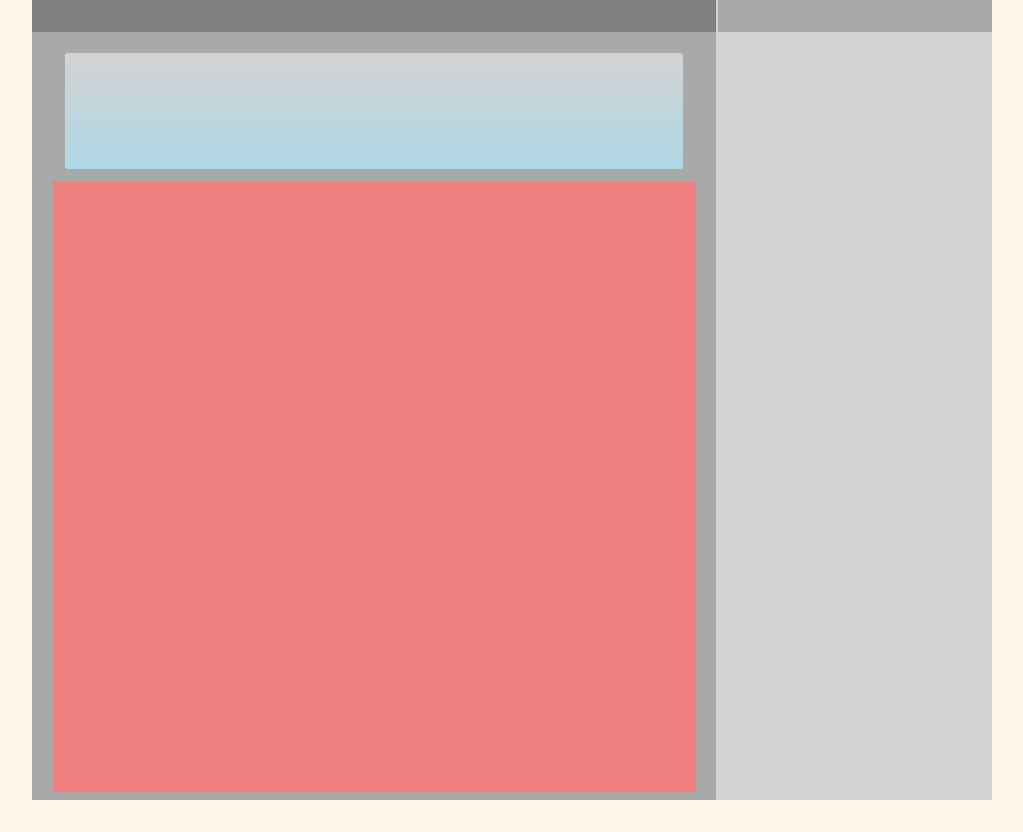
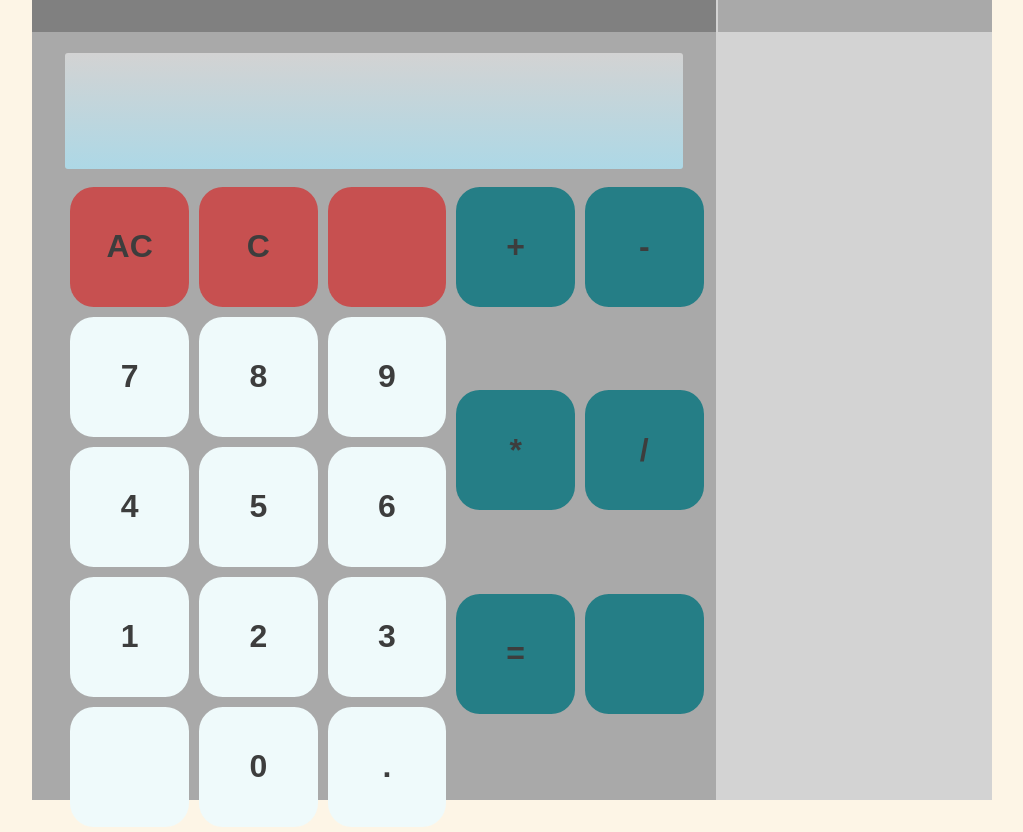
Before and after one commit to bianolin/Calculator, a Vue app: page / in a window 1280 px wide. Shown: the whole page, without its empty margins (128-1151 px from the left). Before the commit the page ends 800 px from the top, so only its background shows below. Built offline with nearby package versions, Linux system fonts and the light colour scheme.

Commit message:
Adding buttons

```diff
--- a/package.json
+++ b/package.json
@@ -36,7 +36,9 @@
     "parserOptions": {
       "parser": "babel-eslint"
     },
-    "rules": {}
+    "rules": {
+      "no-debugger": "off"
+    }
   },
   "browserslist": [
     "> 1%",
--- /dev/null
+++ b/src/components/CustomButton.vue
@@ -0,0 +1,87 @@
+<template>
+  <div class="CusBtnMain" v-bind:class="sIsWideBtn()">
+    <button class="CustBtnMainBtn" v-bind:class="btnType" >
+      {{btnText}}
+    </button>
+  </div>
+</template>
+
+<script>
+
+export default {
+  name: 'CustomButton',
+  components: {
+  },
+  props: {
+    btnText: String,
+    btnType: String,
+    isWide: {
+      type: Boolean,
+      default: false
+    },
+  },
+  created() {
+    return 0;
+  },
+  methods: {
+    sIsWideBtn: function() {
+      if (this.isWide==="true") {
+        return "CusBtnMainWide";
+      }
+      else{
+        return "";
+      }
+    }
+  }
+}
+</script>
+
+<style lang="scss" scoped>
+.CusBtnMain{
+  flex: 1;
+  display: inline-block;
+  padding: 5px;
+  max-height: 120px;
+  max-width: 120px;
+  min-width: 100px;
+  // min-width: 80px;
+  // min-height: 80px;
+  width: 100%;
+  height: 100%;
+  .CusBtnMain_Num{
+    background-color: #effafb;
+  }
+  .CusBtnMain_Clr{
+    background-color: #c75050;
+  }
+  .CusBtnMain_Sgn{
+    background-color: #257e86;
+  }
+  .CustBtnMainBtn{
+    width: 100%;
+    height: 100%;
+    font-size: 32px;
+    cursor: pointer;
+    text-align: center;
+    font-weight: 700;
+    outline: none;
+    color: rgb(61, 61, 61);
+    // background-color: #effafb;
+    border: none;
+    border-radius: 20%;
+  }
+
+  .CustBtnMainBtn:hover {
+    background-color: #aeb2c7;
+  }
+
+  .CustBtnMainBtn:active {
+    background-color: #516088;
+    transform: translateY(2px);
+  }
+}
+
+.CusBtnMainWide{
+  flex: 2 !important;
+}
+</style>
--- a/src/views/Calculator.vue
+++ b/src/views/Calculator.vue
@@ -32,6 +32,7 @@ export default {
   width: 100%;
   background-color: lightgray;
   display: flex;
+  flex-direction: row;
   .CalArea{
     flex: 5;
     height: 100%;
--- a/src/views/CalculatorPanel.vue
+++ b/src/views/CalculatorPanel.vue
@@ -25,6 +25,7 @@ export default {
 .PanelMain{
   box-sizing: border-box;
   height: 100%;
+  width: 100%;
   padding: 3%;
   // background-color:darkorange;
   .PanelMainTop{
@@ -36,6 +37,9 @@ export default {
   }
   .PanelMainButtonArea{
     height: 84%;
+    width: 100%;
+    margin-left: 2%;
+    margin-right: 2%;
     // background-color:lightcoral;
     padding-top: 2%;
   }
--- a/src/views/CalculatorPanelBtnArea.vue
+++ b/src/views/CalculatorPanelBtnArea.vue
@@ -1,16 +1,39 @@
 <template>
   <div class="CalculatorPanelBtnAreaMain">
-
+    <div class="CPBA_Left">
+      <CustomButton btn-text=" " btn-type="CusBtnMain_Clr"/>
+      <CustomButton btn-text="C" btn-type="CusBtnMain_Clr"/>
+      <CustomButton btn-text="AC" btn-type="CusBtnMain_Clr"/>
+      <CustomButton v-for="(value, index) in 9" v-bind:key="index"
+        :btn-text="10-value" btn-type="CusBtnMain_Num"/>
+      <CustomButton btn-text="." btn-type="CusBtnMain_Num"/>
+      <CustomButton btn-text="0" btn-type="CusBtnMain_Num"/>
+      <CustomButton btn-text=" " btn-type="CusBtnMain_Num"/>
+    </div>
+    <div class="CPBA_Rght">
+      <CustomButton btn-text="+" btn-type="CusBtnMain_Sgn"/>
+      <CustomButton btn-text="-" btn-type="CusBtnMain_Sgn"/>
+      <CustomButton btn-text="*" btn-type="CusBtnMain_Sgn"/>
+      <CustomButton btn-text="/" btn-type="CusBtnMain_Sgn"/>
+      <CustomButton btn-text="=" btn-type="CusBtnMain_Sgn"/>
+      <CustomButton btn-text=" " btn-type="CusBtnMain_Sgn"/>
+    </div>
   </div>
 </template>
 
 <script>
 // @ is an alias to /src
-// import HelloWorld from '@/components/HelloWorld.vue'
+import CustomButton from '@/components/CustomButton.vue'
 
 export default {
   name: 'CalculatorPanelBtnArea',
   components: {
+    CustomButton
+  },
+  data: function () {
+    return {
+
+    }
   }
 }
 </script>
@@ -18,6 +41,25 @@ export default {
 <style lang="scss" scoped>
 .CalculatorPanelBtnAreaMain{
   height: 100%;
-  background-color:lightcoral;
+  width: 100%;
+  display: flex;
+  flex-direction: row;
+  flex-wrap: wrap;
+  .CPBA_Left{
+    flex: 3;
+    height: 100%;
+    width: 100%;
+    display: flex;
+    flex-direction: row-reverse;
+    flex-wrap: wrap;
+  }
+  .CPBA_Rght{
+    flex: 2;
+    height: 100%;
+    width: 100%;
+    display: flex;
+    flex-wrap: wrap;
+    flex-direction: row;
+  }
 }
 </style>
--- /dev/null
+++ b/vue.config.js
@@ -0,0 +1,3 @@
+module.exports = {
+  // options...
+}
```
